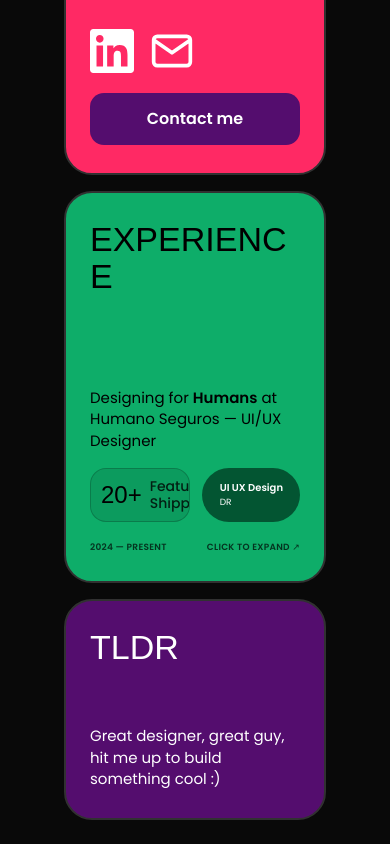
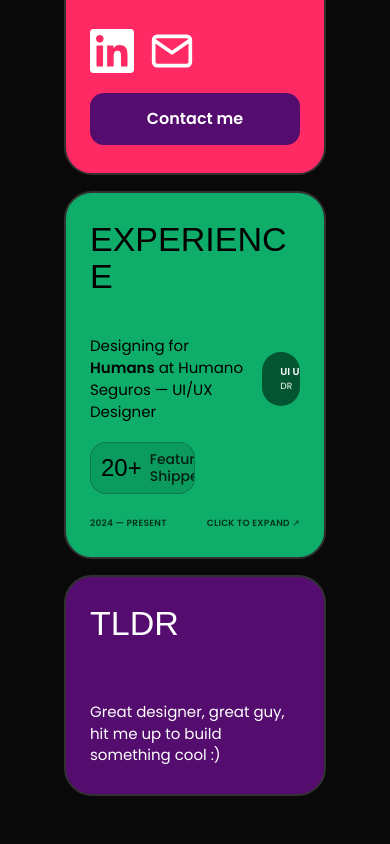
Before and after one commit to moicsrod/moics-portfolio, a React (Vite) app: page / in a window 390 px wide. Shown: the part 1570-2414 px from the top of the page. After the commit the page ends 2390 px from the top, so only its background shows below. Built offline with nearby package versions, Linux system fonts and the light colour scheme; a web font is replaced by a local one.

Commit message:
fix: reset title height on mobile and clean up experience layout

```diff
--- a/src/components/BentoGrid.jsx
+++ b/src/components/BentoGrid.jsx
@@ -174,30 +174,14 @@ function ExperienceCard({ expanded, onToggle }) {
     >
       <h2 className="design-title font-['Boldonse',sans-serif]">EXPERIENCE</h2>
       {!expanded ? (
-        <div className="experience-collapsed-content flex flex-col justify-between flex-1">
-          {/* Texto descriptivo sin píldora arriba para evitar el duplicado */}
-          <div className="experience-collapsed-top !block">
-            <div className="experience-summary pt-2">
+        <div className="experience-collapsed-content">
+          <div className="experience-collapsed-top">
+            <div className="experience-summary">
               <p className="m-0 text-black">
                 Designing for <b>Humans</b> at Humano Seguros — UI/UX Designer
               </p>
             </div>
-          </div>
-
-          {/* Fila inferior: 20+ Features Shipped + Píldora original limpia a su lado */}
-          <div className="experience-collapsed-bottom">
-            <div className="flex items-center gap-3 w-full">
-              <div className="experience-stat shrink-0">
-                <span className="experience-stat-value">20+</span>
-                <span className="experience-stat-label">
-                  Features
-                  <br />
-                  Shipped
-                </span>
-              </div>
-
-              {/* ÚNICA píldora original de Humano intacta */}
-              <div className="experience-brand experience-brand-compact !static !m-0 shrink-0">
+            <div className="experience-brand experience-brand-compact">
               <div className="experience-brand-copy">
                 <strong>UI UX Design</strong>
                 <span>DR</span>
@@ -207,7 +191,15 @@ function ExperienceCard({ expanded, onToggle }) {
               </div>
             </div>
           </div>
-
+          <div className="experience-collapsed-bottom">
+            <div className="experience-stat">
+              <span className="experience-stat-value">20+</span>
+              <span className="experience-stat-label">
+                Features
+                <br />
+                Shipped
+              </span>
+            </div>
             <div className="experience-summary-footer">
               <span>2024 — Present</span>
               <span>Click to expand ↗</span>
--- a/src/index.css
+++ b/src/index.css
@@ -2266,6 +2266,24 @@ a:focus-visible,
     margin: 0 !important;
     border-radius: 16px !important;
   }
+
+  /* Reset del espacio superior de Experience en Mobile */
+  .experience-card > .design-title {
+    height: auto !important;
+    flex: 0 0 auto !important;
+    margin-bottom: 16px !important;
+    line-height: 1.1 !important;
+  }
+
+  .experience-collapsed-content {
+    gap: 20px !important;
+    justify-content: flex-start !important;
+  }
+
+  .experience-card:not(.experience-card-expanded) {
+    height: auto !important;
+    min-height: 0 !important;
+  }
 }
 
 /* Pantallas ultra-compactas (menos de 380px) */
```
Lines whose indentation alone changed are shown as unchanged.
